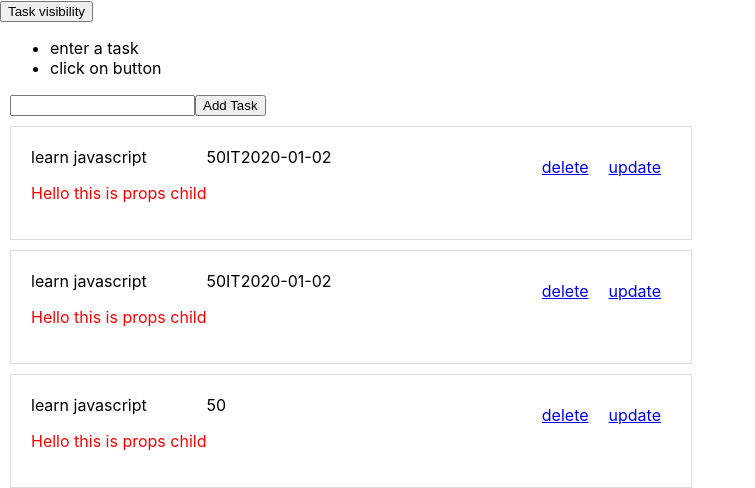
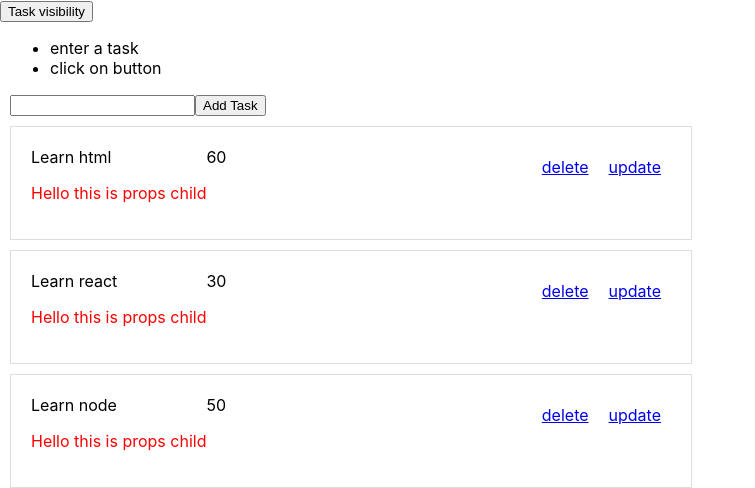
Before and after one commit to mimsou/reactform, a React (Create React App) app: page / in a window 1280 px wide. Shown: the top 488 px of the page, without its empty margins (0-755 px from the left). Built offline with nearby package versions, Linux system fonts and the light colour scheme.

Commit message:
add useeffect and fetch service

```diff
--- a/src/App.js
+++ b/src/App.js
@@ -2,12 +2,17 @@ import logo from "./logo.svg";
 import "./App.css";
 import Hello from "./components/Hello/Hello";
 import Form from "./components/Form/Form";
-import React, { useState } from "react";
+import React, { useEffect, useState } from "react";
 import Task from "./components/Task/Task";
 import TasksList from "./components/TasksList/TasksList";
+import { fetchTasks } from "./services/task.service";
 
 function App() {
 
+
+  useEffect(() => {
+   fetchData()
+  }, [])
 
 
   const addTask = (t) => {
@@ -27,28 +32,17 @@ function App() {
   const [ToggleVisibility, setToggleVisibility] = useState(true);
   const [Mode, setMode] = useState("a")
   const [UpdateValue, setUpdateValue] = useState("")
-  const [tasks, settasks] = useState([
-    {
-      id: 1,
-      title: "learn javascript",
-      duration: 50,
-      type: "IT",
-      date: "2020-01-02",
-    },
-    {
-      id: 2,
-      title: "learn javascript",
-      duration: 50,
-      type: "IT",
-      date: "2020-01-02",
-    },
-    { id: 3, title: "learn javascript", duration: 50 },
-  ]);
+  const [tasks, settasks] = useState([]);
 
   function deleteRow(arr, row) {
     arr = arr.slice(0); // make copy
     arr.splice(row - 1, 1);
     return arr;
+ }
+
+ const fetchData = async ()=>{
+      const tasks = await fetchTasks();
+      settasks(tasks)
  }
 
 
--- /dev/null
+++ b/src/services/task.service.js
@@ -0,0 +1,105 @@
+
+
+let tasks = [
+  {
+    id: 1,
+    title: "Learn html",
+    duration: 60,
+  },
+  {
+    id: 2,
+    title: "Learn react",
+    duration: 30,
+  },
+  {
+    id: 3,
+    title: "Learn node",
+    duration: 50,
+  },
+]
+
+function delay(ms) {
+  return new Promise((resolve) => setTimeout(resolve, ms))
+}
+
+export const  fetchTasks = async () => {
+   await delay(3000)
+  return tasks
+}
+export const fetchTasksByFilter = (searchValue) => {
+  // await delay(1000)
+  return tasks.filter((task) => task.title.includes(searchValue))
+}
+
+export const fetchTaskById = (id) => {
+  // await delay(1000)
+  const task = tasks.find((task) => task.id === id)
+  return task
+}
+
+export const addTask = (task) => {
+  // await delay(1000)
+  const newTask = {
+    id: tasks.length + 1,
+    title: task.title,
+    duration: +task.duration,
+  }
+
+  tasks = tasks.concat(newTask)
+  return newTask
+}
+
+export const deleteTask = (id) => {
+  // await delay(1000)
+  tasks = tasks.filter((task) => task.id !== id)
+}
+
+export const updateTask = (id, task) => {
+  // await delay(1000)
+  const updatedTask = { id, title: task.title, duration: task.duration }
+  tasks = tasks.map((task) => (task.id === id ? updatedTask : task))
+  return updatedTask
+}
+
+
+
+// import Axios from "axios"
+
+
+// export const addTask = async (task) => {
+//   const result = await Axios.post(
+//     "https://heroku-boot-todoapp-seif.herokuapp.com/tasks/",
+//     task
+//   )
+//   return result.data
+// }
+
+// export const updateTask = async (id, task) => {
+//   const result = await Axios.put(
+//     "https://heroku-boot-todoapp-seif.herokuapp.com/tasks/" + id,
+//     task
+//   )
+//   return result.data
+// }
+
+// export const deleteTask = async (id) => {
+//   const result = await Axios.delete(
+//     "https://heroku-boot-todoapp-seif.herokuapp.com/tasks/" + id
+//   )
+//   return result.data
+// }
+
+// export const fetchTaskById = async (taskId) => {
+//   const result = await Axios.get(
+//     "https://heroku-boot-todoapp-seif.herokuapp.com/tasks/" + taskId
+//   )
+//   return result.data
+// }
+
+// export const fetchTasks = async () => {
+//   // await delay(500)
+//   const result = await Axios.get(
+//     "https://heroku-boot-todoapp-seif.herokuapp.com/tasks/"
+//   )
+//   return result.data._embedded.tasks
+// }
```
